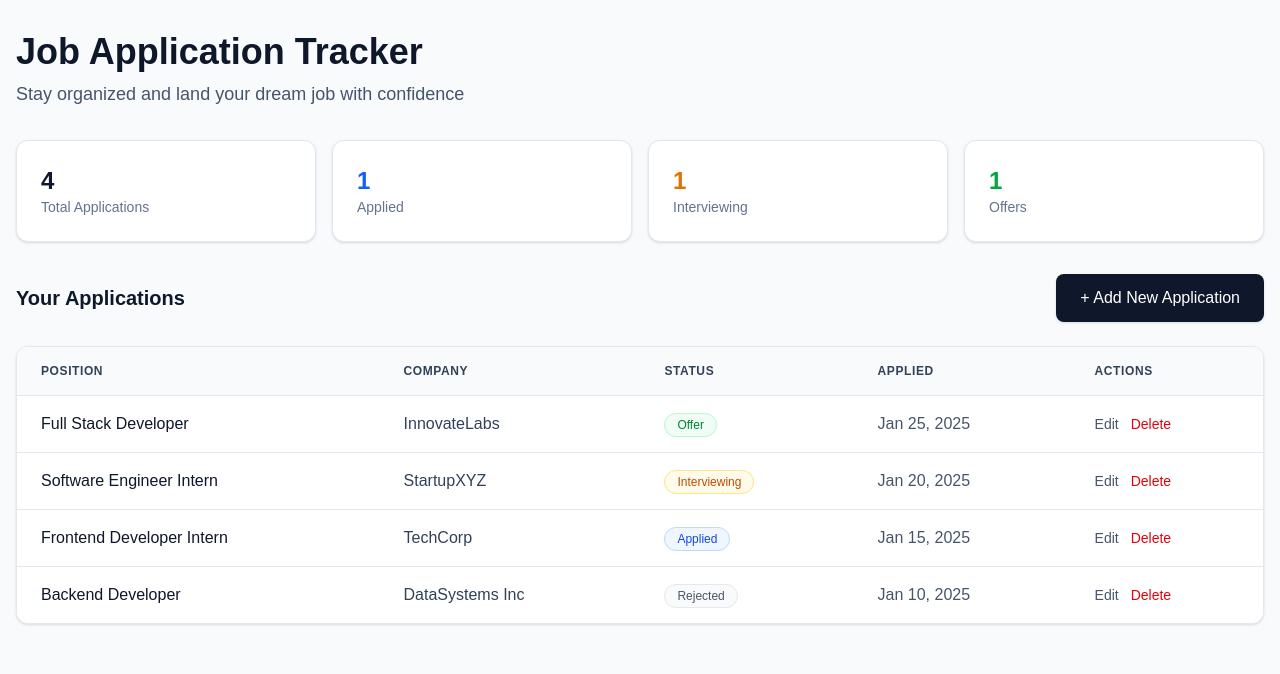
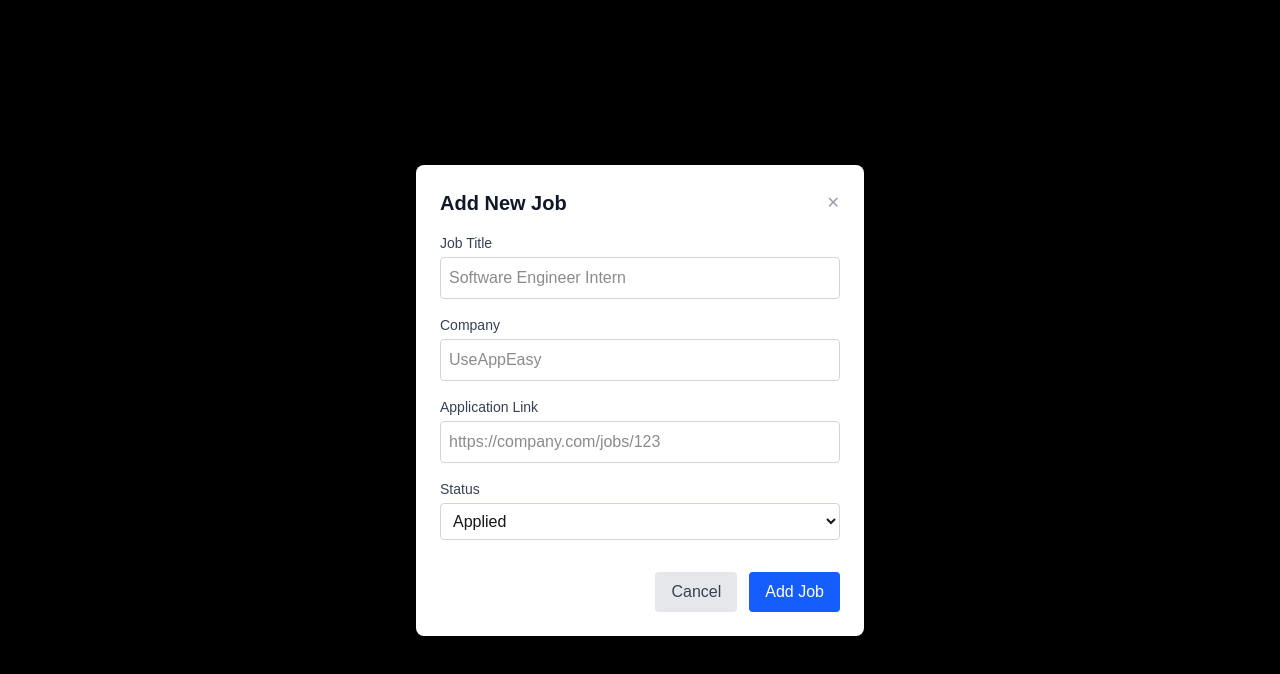
Before and after one commit to MikeTemi/job-tracker, a Next.js app: page / in a window 1280 px wide. Both pictures are taken after a click on the button "+ Add New Application". Shown: the top 674 px of the page. Built offline with nearby package versions, Linux system fonts and the light colour scheme.

Commit message:
feat: integrate AddJobForm component into Dashboard for job application management

```diff
--- a/src/app/page.tsx
+++ b/src/app/page.tsx
@@ -2,6 +2,8 @@
 
 import { useState, useEffect } from 'react';
 import { Job, JobStatus } from '@/types/job';
+import AddJobForm from '@/components/AddJobForm';
+
 
 // Status color mapping
 const getStatusColor = (status: JobStatus) => {
@@ -23,6 +25,7 @@ export default function Dashboard() {
   const [jobs, setJobs] = useState<Job[]>([]);
   const [loading, setLoading] = useState(true);
   const [error, setError] = useState<string | null>(null);
+  const [isAddFormOpen, setIsAddFormOpen] = useState(false);
 
   // Fetch jobs from the API
   useEffect(() => {
@@ -110,7 +113,9 @@ return (
       {/* Action header - AI*/}
       <div className="flex justify-between items-center mb-6">
         <h2 className="text-xl font-semibold text-slate-900">Your Applications</h2>
-        <button className='bg-slate-900 text-white px-6 py-3 rounded-lg hover:bg-slate-800 transition-colors font-medium shadow-sm'>
+        <button
+         onClick={() => setIsAddFormOpen(true)}
+         className='bg-slate-900 text-white px-6 py-3 rounded-lg hover:bg-slate-800 transition-colors font-medium shadow-sm'>
           + Add New Application
         </button>
       </div>
@@ -170,11 +175,21 @@ return (
             <div className="text-slate-400 text-5xl mb-4">📋</div>
             <h3 className="text-xl font-semibold text-slate-900 mb-2">Ready to start your job search?</h3>
             <p className="text-slate-600 mb-6">Add your first job application and take control of your career journey.</p>
-            <button className='bg-slate-900 text-white px-6 py-3 rounded-lg hover:bg-slate-800 transition-colors font-medium'>
+            <button
+              onClick={() => setIsAddFormOpen(true)}
+              className='bg-slate-900 text-white px-6 py-3 rounded-lg hover:bg-slate-800 transition-colors font-medium'>
               Add Your First Application
             </button>
           </div>
         )}
+
+
+        {/* Add Job Form Modal */}
+        <AddJobForm
+          isOpen={isAddFormOpen}
+          onClose={() => setIsAddFormOpen(false)}
+          onJobAdded={fetchJobs}
+        />
       </div>
     </div>
   );
--- a/src/components/AddJobForm.tsx
+++ b/src/components/AddJobForm.tsx
@@ -1,22 +1,7 @@
 'use client';
 
-import { useState } from "react";
-import { useForm } from "react-hook-form";
-import { zodResolver } from "@hookform/resolvers/zod";
-import { z } from "zod";
-import { JobStatus } from "@/types/job";
-
-//Zod validation schema
-const addJobSchema = z.object({
-    title: z.string().min(1, "Job title is required").max(100, "Job title must be less than 100 characters"),
-    company: z.string().min(1, "Company name is required").max(50, "Company name must be less than 50 characters"),
-    applicationLink: z.string().url("Please enter a valid URL").min(1, "Application link is required"),
-    status: z.nativeEnum(JobStatus, {errorMap: () => ({
-        message: "Please select a valid job status"
-    })})
-})
-
-type AddJobFormData = z.infer<typeof addJobSchema>;
+import { useState } from 'react';
+import { JobStatus } from '@/types/job';
 
 interface AddJobFormProps {
   isOpen: boolean;
@@ -25,178 +10,158 @@ interface AddJobFormProps {
 }
 
 export default function AddJobForm({ isOpen, onClose, onJobAdded }: AddJobFormProps) {
+  const [title, setTitle] = useState('');
+  const [company, setCompany] = useState('');
+  const [applicationLink, setApplicationLink] = useState('');
+  const [status, setStatus] = useState<JobStatus>(JobStatus.APPLIED);
   const [isSubmitting, setIsSubmitting] = useState(false);
-    const [submitError, setSubmitError] = useState<string | null>(null);
+  const [error, setError] = useState('');
 
-    const {
-        register,
-        handleSubmit,
-        formState: { errors },
-        reset
-    } = useForm<AddJobFormData>({
-        resolver: zodResolver(addJobSchema)
-    })
+  const handleSubmit = async (e: React.FormEvent) => {
+    e.preventDefault();
 
-    const onSubmit = async (data: AddJobFormData) => {
-        try{
+    if (!title || !company || !applicationLink) {
+      setError('Please fill in all fields');
+      return;
+    }
+
+    try {
       setIsSubmitting(true);
-            setSubmitError(null);
+      setError('');
 
       const response = await fetch('/api/jobs', {
         method: 'POST',
         headers: {
-                    'Content-type': 'application/json',
+          'Content-Type': 'application/json',
         },
-                body: JSON.stringify(data),
+        body: JSON.stringify({
+          title,
+          company,
+          applicationLink,
+          status,
+        }),
       });
 
-            const result = await response.json();
+      const data = await response.json();
 
-            if (result.success) {
-                reset();
+      if (data.success) {
+        // Reset form
+        setTitle('');
+        setCompany('');
+        setApplicationLink('');
+        setStatus(JobStatus.APPLIED);
+
+        // Refresh jobs and close modal
         onJobAdded();
         onClose();
       } else {
-                setSubmitError(result.error || "Failed to add job");
+        setError(data.error || 'Failed to add job');
       }
-        } catch (error) {
-            setSubmitError("An error occurred while adding the job");
+    } catch (err) {
+      setError('An error occurred');
     } finally {
       setIsSubmitting(false);
     }
   };
 
-    const handleClose = () => {
-        reset();
-        setSubmitError(null);
-        onClose();
-    };
-
   if (!isOpen) return null;
 
   return (
-        <div className="fixed inset-0 z-50 overflow-y-auto">
-            <div className="flex items-center justify-center min-h-screen px-4 pt-4 pb-20 text-center sm:block sm:p-0">
-                {/* Background overlay */}
-                <div
-                    className="fixed inset-0 transition-opacity bg-gray-500 bg-opacity-75"
-                    onClick={handleClose}
-                    />
-
-                {/* Modal panel */}
-                <div className="inline-block w-full max-w-md p-6 my-8 overflow-hidden text-left align-middle transition-all transform bg-white shadow-xl rounded-2xl">
-                    <div className="flex items-center justify-between mb-6">
-                        <h3 className="text-lg font-semibold text-slate-900">Add New Job Application</h3>
+    <div className="fixed inset-0 z-50 bg-black bg-opacity-50 flex items-center justify-center p-4">
+      <div className="bg-white rounded-lg shadow-xl max-w-md w-full p-6">
+        <div className="flex justify-between items-center mb-4">
+          <h2 className="text-xl font-bold text-gray-900">Add New Job</h2>
           <button
-                            onClick={handleClose}
-                            className="text-slate-400 hover:text-slate-600 transition-colors"
+            onClick={onClose}
+            className="text-gray-400 hover:text-gray-600"
           >
-                                <svg className="w-6 h-6" fill="none" stroke="currentColor" viewBox="0 0 24 24">
-                                    <path strokeLinecap="round" strokeLinejoin="round" strokeWidth={2} d="M6 18L18 6M6 6l12 12" />
-                                </svg>
+            ✕
           </button>
         </div>
 
-                    {/* Error message */}
-                    {submitError && (
-                        <div className="mb-4 p-3 bg-red-50 border border-red-200 rounded-lg">
-                            <p className="text-sm text-red-600">{submitError}</p>
+        {error && (
+          <div className="mb-4 p-3 bg-red-100 border border-red-300 text-red-700 rounded">
+            {error}
           </div>
         )}
 
-                    <form onSubmit={handleSubmit(onSubmit)} className="space-y-4">
-                    {/* Job Title */}
+        <form onSubmit={handleSubmit} className="space-y-4">
           <div>
-                            <label htmlFor="title" className="block text-sm font-medium text-slate-700 mb-1">
+            <label className="block text-sm font-medium text-gray-700 mb-1">
               Job Title
             </label>
             <input
               type="text"
-                                id="title"
-                                {...register('title')}
-                                className="w-full px-3 py-2 border border-slate-300 rounded-lg focus:outline-none focus:ring-2 focus:ring-slate-500 focus:border-transparent"
-                                placeholder="e.g., Software Engineer Intern"
+              value={title}
+              onChange={(e) => setTitle(e.target.value)}
+              className="w-full p-2 border border-gray-300 rounded focus:outline-none focus:ring-2 focus:ring-blue-500"
+              placeholder="Software Engineer Intern"
+              required
             />
-                            {errors.title && (
-                                <p className="mt-1 text-sm text-red-600">{errors.title.message}</p>
-                            )}
           </div>
 
-                        {/* Company Name */}
           <div>
-                            <label htmlFor="company" className="block text-sm font-medium text-slate-700 mb-1">
-                                Company Name
+            <label className="block text-sm font-medium text-gray-700 mb-1">
+              Company
             </label>
             <input
               type="text"
-                                id="company"
-                                {...register('company')}
-                                className="w-full px-3 py-2 border border-slate-300 rounded-lg focus:outline-none focus:ring-2 focus:ring-slate-500 focus:border-transparent"
-                                placeholder="e.g, UseAppEasy"
+              value={company}
+              onChange={(e) => setCompany(e.target.value)}
+              className="w-full p-2 border border-gray-300 rounded focus:outline-none focus:ring-2 focus:ring-blue-500"
+              placeholder="UseAppEasy"
+              required
             />
-                            {errors.company && (
-                                <p className="mt-1 text-sm text-red-600">{errors.company.message}</p>
-                            )}
           </div>
 
-                        {/* Application Link */}
           <div>
-                            <label htmlFor="applicationLink" className="block text-sm font-medium text-slate-700 mb-1">
+            <label className="block text-sm font-medium text-gray-700 mb-1">
               Application Link
             </label>
             <input
               type="url"
-                                id="applicationLink"
-                                {...register('applicationLink')}
-                                className="w-full px-3 py-2 border border-slate-300 rounded-lg focus:outline-none focus:ring-2 focus:ring-slate-500 focus:border-transparent"
-                                placeholder="https://company.com/careers/job-id"
+              value={applicationLink}
+              onChange={(e) => setApplicationLink(e.target.value)}
+              className="w-full p-2 border border-gray-300 rounded focus:outline-none focus:ring-2 focus:ring-blue-500"
+              placeholder="https://company.com/jobs/123"
+              required
             />
-                            {errors.applicationLink && (
-                                <p className="mt-1 text-sm text-red-600">{errors.applicationLink.message}</p>
-                            )}
           </div>
 
-                        {/* Status */}
           <div>
-                            <label htmlFor="status" className="block text-sm font-medium text-slate-700 mb-1">
+            <label className="block text-sm font-medium text-gray-700 mb-1">
               Status
             </label>
             <select
-                                id="status"
-                                {...register('status')}
-                                className="w-full px-3 py-2 border border-slate-300 rounded-lg focus:outline-none focus:ring-2 focus:ring-slate-500 focus:border-transparent"
+              value={status}
+              onChange={(e) => setStatus(e.target.value as JobStatus)}
+              className="w-full p-2 border border-gray-300 rounded focus:outline-none focus:ring-2 focus:ring-blue-500"
             >
-                                <option value="">Select Status</option>
               <option value={JobStatus.APPLIED}>Applied</option>
               <option value={JobStatus.INTERVIEWING}>Interviewing</option>
               <option value={JobStatus.OFFER}>Offer</option>
               <option value={JobStatus.REJECTED}>Rejected</option>
             </select>
-                            {errors.status && (
-                                <p className="mt-1 text-sm text-red-600">{errors.status.message}</p>
-                            )}
           </div>
 
-                        {/* Form Actions */}
           <div className="flex justify-end space-x-3 pt-4">
             <button
               type="button"
-                                onClick={handleClose}
-                                className="px-4 py-2 text-sm font-medium text-slate-700 bg-white border border-slate-300 rounded-lg hover:bg-slate-50 transition-colors"
+              onClick={onClose}
+              className="px-4 py-2 text-gray-700 bg-gray-200 rounded hover:bg-gray-300"
             >
               Cancel
             </button>
             <button
               type="submit"
               disabled={isSubmitting}
-                                className="px-4 py-2 text-sm font-medium text-white bg-slate-900 rounded-lg hover:bg-slate-800 transition-colors disabled:opacity-50 disabled:cursor-not-allowed"
+              className="px-4 py-2 bg-blue-600 text-white rounded hover:bg-blue-700 disabled:opacity-50"
             >
-                                {isSubmitting ? "Adding..." : "Add Job"}
+              {isSubmitting ? 'Adding...' : 'Add Job'}
             </button>
           </div>
         </form>
       </div>
     </div>
-        </div>
-    )
+  );
 }
```
Lines whose indentation alone changed are shown as unchanged.
